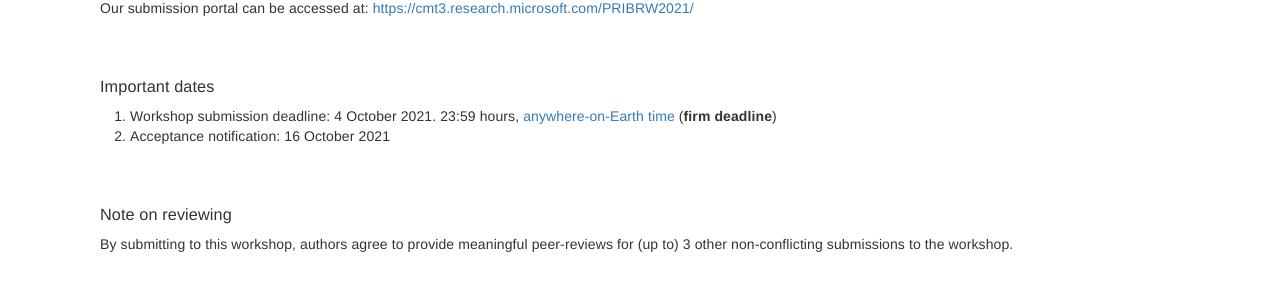
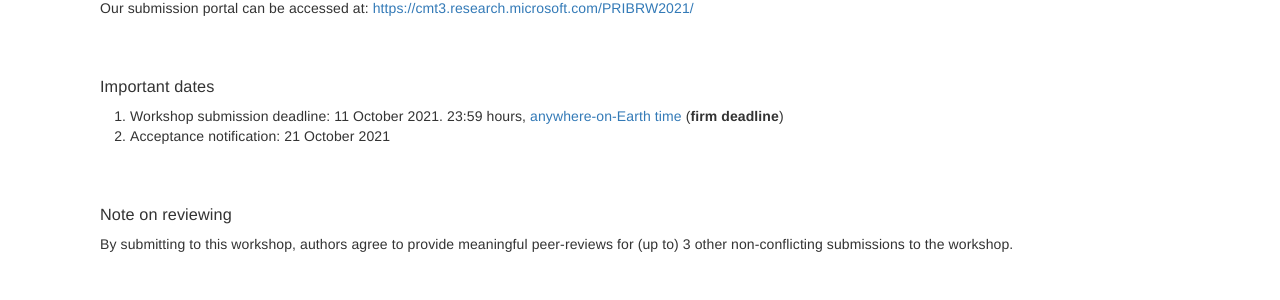
Before and after one commit to physical-reasoning/physical-reasoning.github.io, a Jekyll site: the page built from submit.md, in a window 1280 px wide. Shown: the part 628-928 px from the top of the page. Built offline with Jekyll 4.4.1, drawn with Linux system fonts in a browser that asks for light colours.

Commit message:
Update deadline - iclr conflict
Signed-off-by: Krishna Murthy <krrish94@gmail.com>

```diff
--- a/submit.md
+++ b/submit.md
@@ -25,8 +25,8 @@ Our submission portal can be accessed at: [https://cmt3.research.microsoft.com/P
 
 ### Important dates
 
-1. Workshop submission deadline: 4 October 2021. 23:59 hours, [anywhere-on-Earth time](https://www.worldtimeserver.com/time-zones/aoe/) (**firm deadline**)
-2. Acceptance notification: 16 October 2021
+1. Workshop submission deadline: 11 October 2021. 23:59 hours, [anywhere-on-Earth time](https://www.worldtimeserver.com/time-zones/aoe/) (**firm deadline**)
+2. Acceptance notification: 21 October 2021
 
 
 ### Note on reviewing
```
Also changed, not shown: index.md (+1 -1 lines).
